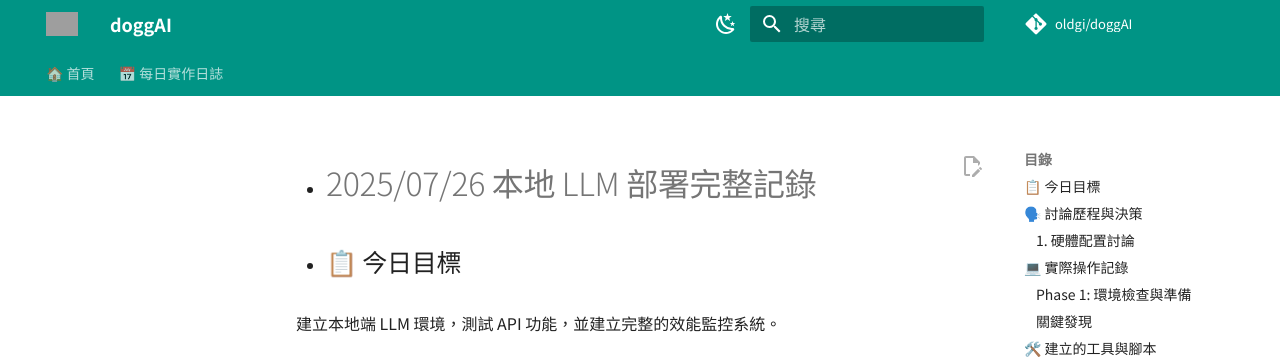
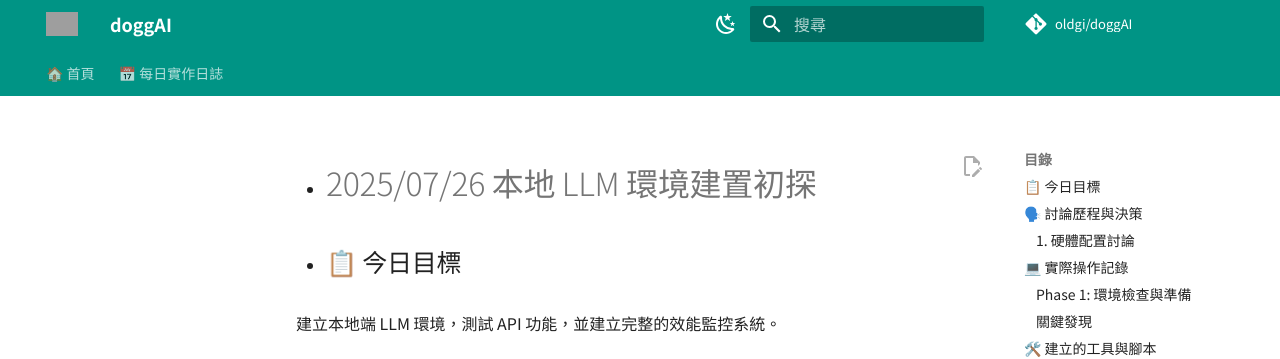
Before and after one commit to oldgi/doggAI, an MkDocs documentation site: the page built from docs/logs/day1.md, in a window 1280 px wide and 900 px high. Shown: the top 359 px of the window. Built offline with MkDocs 1.6.1 and Material for MkDocs 9.7.7, drawn with Linux system fonts in a browser that asks for light colours; comment, search, counter and statistics services are not loaded; grey boxes are pictures that could not be loaded.

Commit message:
Add Front Matter to Fix sidebar index

```diff
--- a/docs/logs/day1.md
+++ b/docs/logs/day1.md
@@ -1,4 +1,7 @@
-- # 2025/07/26 本地 LLM 部署完整記錄
+---
+title: 📘 Day 1：本地 LLM 環境建置初探
+---
+- # 2025/07/26 本地 LLM 環境建置初探
 - ## 📋 今日目標
 
   建立本地端 LLM 環境，測試 API 功能，並建立完整的效能監控系統。
```
Also changed, not shown: docs/logs/day2.md (+3 -0 lines), docs/logs/.pages.
